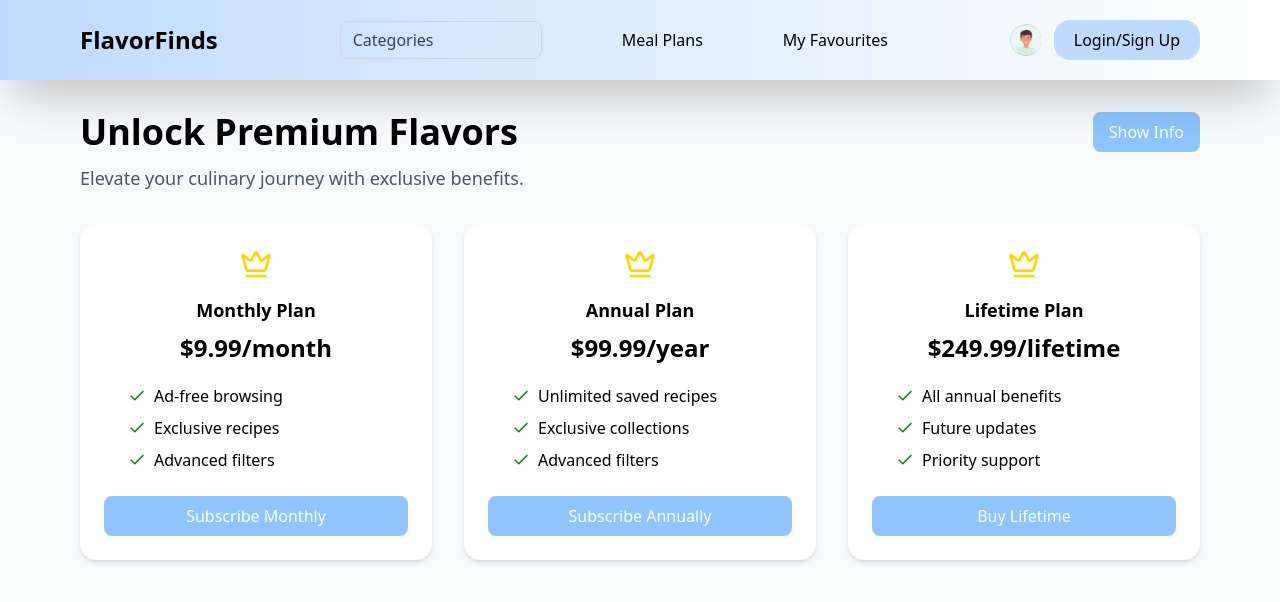
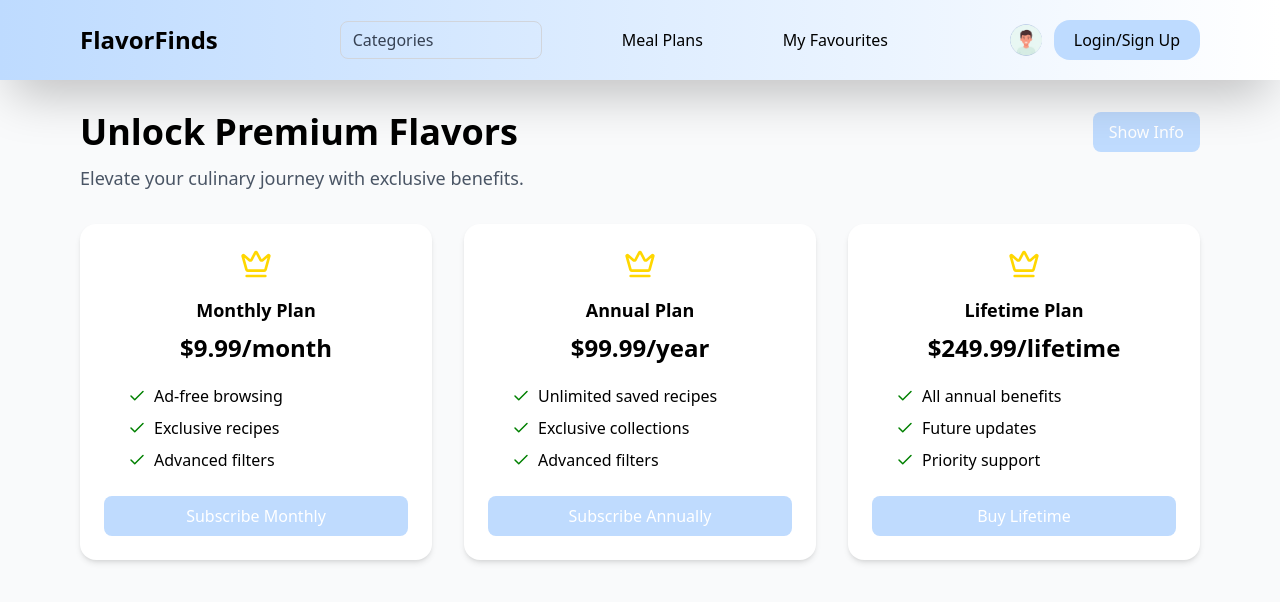
Before and after one commit to IamFJ03/HelloSkillz, a React (Vite) app in the folder frontend/: page /payment in a window 1280 px wide. Shown: the top 602 px of the page. Built offline with nearby package versions, Linux system fonts and the light colour scheme; no server answers.

Commit message:
Final Commit

```diff
--- a/frontend/src/Pages/Payment.jsx
+++ b/frontend/src/Pages/Payment.jsx
@@ -125,7 +125,8 @@ export default function Payment() {
           </h1>
           <button
             onClick={() => setModal(true)}
-            className="bg-blue-300 text-white px-4 py-2 rounded-lg
+            style={{ backgroundColor: '#bfdbfe' }}
+            className=" text-white px-4 py-2 rounded-lg
                        transition active:scale-95 md:hover:scale-105"
           >
             Show Info
@@ -167,7 +168,8 @@ export default function Payment() {
 
             <button
               onClick={() => handlePayment(plan.price)}
-              className="mt-6 w-full bg-blue-300 text-white py-2 rounded-lg
+              style={{ backgroundColor: '#bfdbfe' }}
+              className="mt-6 w-full  text-white py-2 rounded-lg
                          transition active:scale-95 md:hover:bg-blue-400"
             >
               {plan.btn}
```
